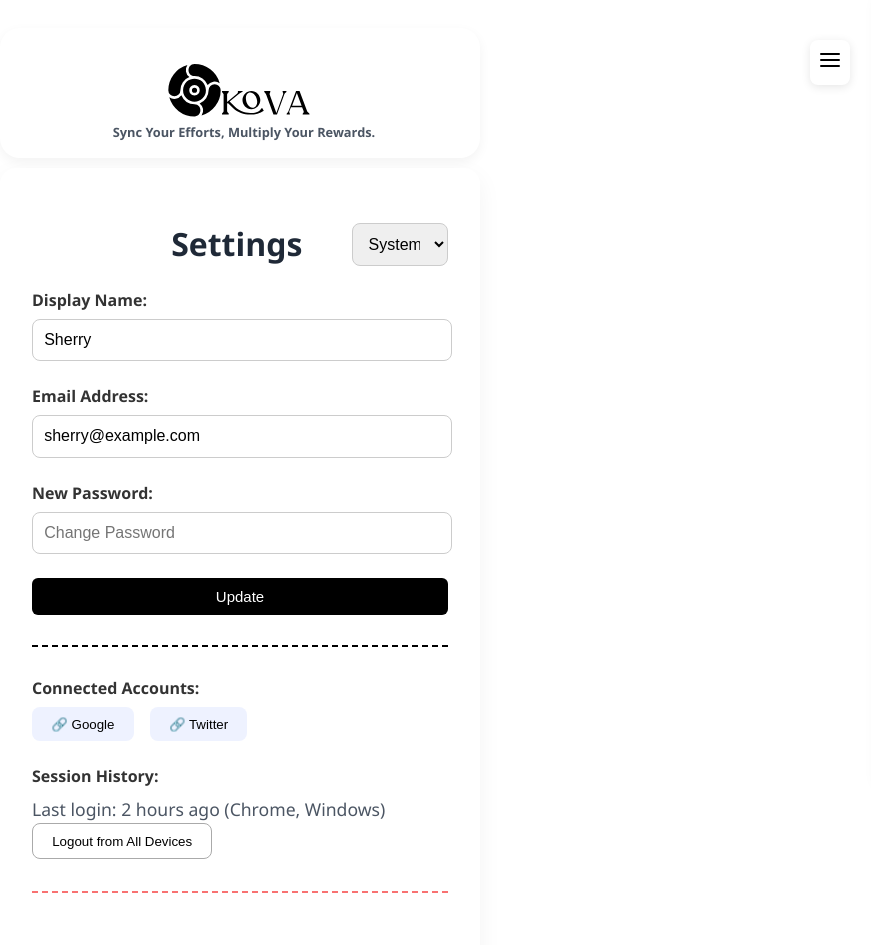
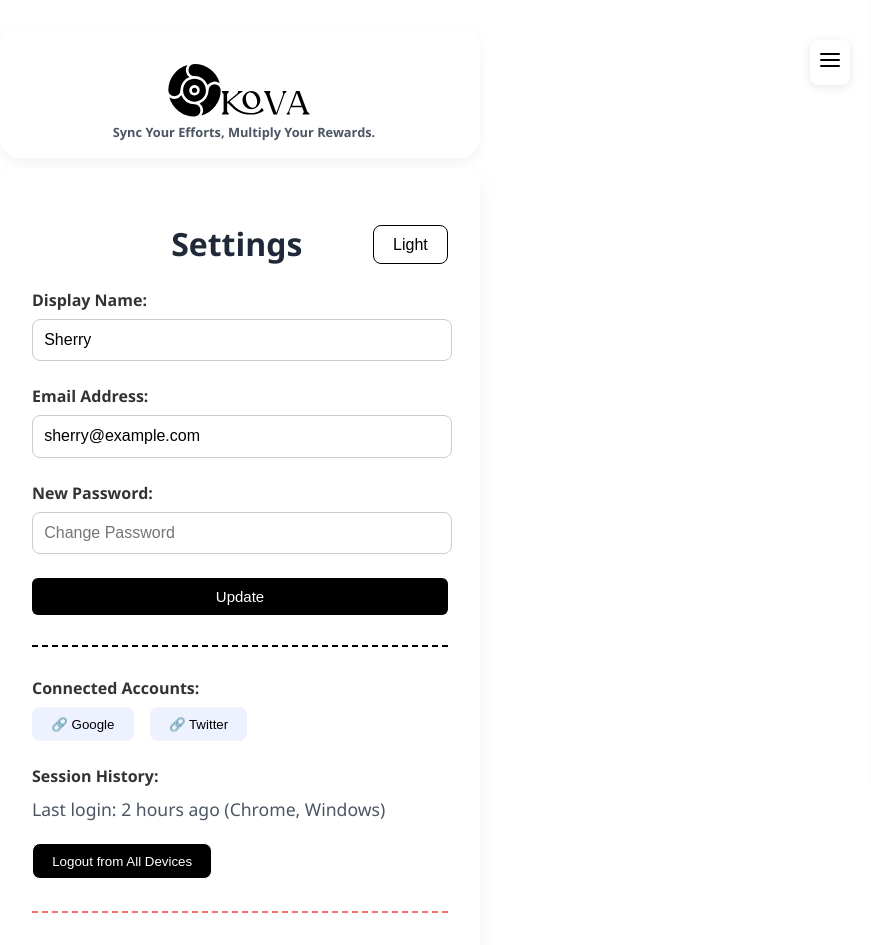
Before and after one commit to mr-sherry/Kova, a React (Vite) app: page /settings in a window 1280 px wide. Shown: the top 945 px of the page, without its empty margins (400-1271 px from the left). Built offline with nearby package versions, Linux system fonts and the light colour scheme; no server answers; the database is empty.

Commit message:
Profile updated

```diff
--- a/src/Pages/Settings/Settings.jsx
+++ b/src/Pages/Settings/Settings.jsx
@@ -5,29 +5,42 @@ const Settings = () => {
     const [displayName, setDisplayName] = useState("Sherry");
     const [email, setEmail] = useState("sherry@example.com");
     const [password, setPassword] = useState("");
-    const [theme, setTheme] = useState("system");
-    const [profilePic, setProfilePic] = useState(null);
+    const [theme, setTheme] = useState("light");
+    // const [profilePic, setProfilePic] = useState(null);
     const [showDeleteConfirm, setShowDeleteConfirm] = useState(false);
 
-    const handleProfilePicChange = (e) => {
-        const file = e.target.files[0];
-        if (file) setProfilePic(URL.createObjectURL(file));
-    };
+    // const handleProfilePicChange = (e) => {
+    //     const file = e.target.files[0];
+    //     if (file) setProfilePic(URL.createObjectURL(file));
+    // };
 
     return (
         <>
             <div className={styles.settingsContainer}>
-                {/* Theme */}
+                {/* Theme Toggle as Single Button */}
                 <div className={styles.settingItem1Main}>
                     <h1>Settings</h1>
-                    <div className={styles.settingItem1} >
-                        <select value={theme} onChange={(e) => setTheme(e.target.value)}>
-                            <option value="light">Light</option>
-                            <option value="dark">Dark</option>
-                            <option value="system">System</option>
-                        </select>
-                    </div >
+                    {theme === 'light' ?
+                        <div className={styles.settingItemLight}>
+                            <button onClick={() => {
+                                const nextTheme = theme === "light" ? "dark" : "light";
+                                setTheme(nextTheme);
+                            }}>
+                                {theme.charAt(0).toUpperCase() + theme.slice(1)}
+                            </button>
+                        </div>
+                        :
+                        <div className={styles.settingItemDark}>
+                            <button onClick={() => {
+                                const nextTheme = theme === "light" ? "dark" : "light";
+                                setTheme(nextTheme);
+                            }}>
+                                {theme.charAt(0).toUpperCase() + theme.slice(1)}
+                            </button>
+                        </div>
+                    }
                 </div>
+
 
                 {/* Profile Picture */}
                 {/* <div className={styles.settingItem}>
--- a/src/Pages/Settings/Settings.module.css
+++ b/src/Pages/Settings/Settings.module.css
@@ -31,6 +31,51 @@ h1 {
 .settingItem1Main h1 {
   width: 65%;
   text-align: right;
+}
+
+.settingItemDark {
+  display: flex;
+  justify-content: center;
+  align-items: center;
+}
+.settingItemLight {
+  display: flex;
+  justify-content: center;
+  align-items: center;
+}
+.settingItemLight button {
+  padding: 0.6rem 1.2rem;
+
+  font-size: 1rem;
+  border: 1px solid #000000;
+  background-color: white;
+  color: black;
+  border-radius: 8px;
+  cursor: pointer;
+  transition: background-color 0.3s ease, color 0.3s ease;
+}
+
+.settingItemLight button:hover {
+  opacity: 0.8;
+  transition: background-color 1s ease, color 1s ease;
+}
+
+.settingItemDark button {
+  padding: 0.6rem 1.2rem;
+
+  font-size: 1rem;
+  border: 1px solid white;
+  background-color: black;
+  color: white;
+  border-radius: 8px;
+  cursor: pointer;
+  transition: background-color 0.3s ease, color 0.3s ease;
+}
+
+.settingItemDark button:hover {
+  transition: background-color 1s ease, color 1s ease;
+
+  opacity: 0.8;
 }
 
 label {
@@ -85,10 +130,12 @@ select {
 
 .outlineBtn {
   padding: 0.6rem 1.2rem;
-  border: 1px solid #aaa;
-  background: none;
+  border: 1px solid #ffffff;
+  background: black;
+  color: white;
   border-radius: 8px;
   cursor: pointer;
+  margin-top: 20px;
 }
 
 .dangerZone {
--- /dev/null
+++ b/src/index.css
@@ -0,0 +1,22 @@
+/* index.css */
+
+.lightTheme {
+  --bg-color: #ffffff;
+  --text-color: #111111;
+  --btn-bg: #f0f0f0;
+  --btn-color: #111;
+}
+
+.darkTheme {
+  --bg-color: #111111;
+  --text-color: #f5f5f5;
+  --btn-bg: #222222;
+  --btn-color: #f5f5f5;
+}
+
+body,
+html {
+  background-color: var(--bg-color);
+  color: var(--text-color);
+  transition: background-color 0.3s ease, color 0.3s ease;
+}
```
